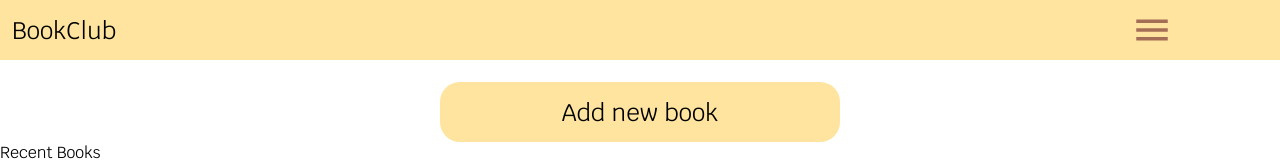
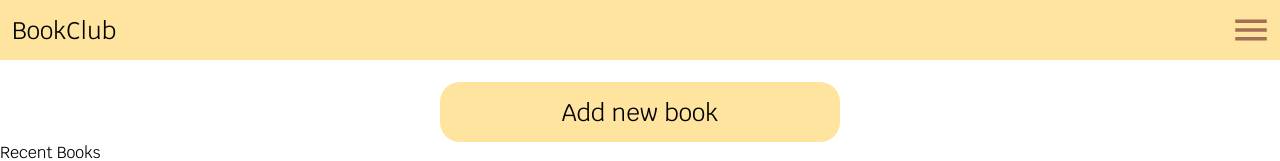
Before and after one commit to iddrader/book-club, a React (Vite) app: page / in a window 1280 px wide. Shown: the top 161 px of the page. Built offline with nearby package versions, Linux system fonts and the light colour scheme.

Commit message:
fix position of menu button on desktop

```diff
--- a/src/components/NavBar/navBar.scss
+++ b/src/components/NavBar/navBar.scss
@@ -5,10 +5,9 @@
     background-color: base.$primaryColor;
     position: sticky;
     display: grid;
-    grid-template-columns: 4fr 1fr;
+    grid-template-columns: 1fr 50px;
     grid-template-rows: 60px;
     align-items: center;
-    justify-items: center;
 
     .menu {
         display: flex;
@@ -31,16 +30,20 @@
         width: 42px !important;
         height: 42px !important;
         fill: base.$secondaryColor;
+
+        &:hover {
+            cursor: pointer;
+        }
+
+        &:active {
+            transform: scale(1.1);
+            transition: transform 0.2s;
+        }
     }
 
     .menuButton {
         height: 42px;
         width: 42px;
-
-        &:active {
-            transform: scale(1.1);
-            transition: transform 0.2s;
-        }
     }
 
     .title {
```
